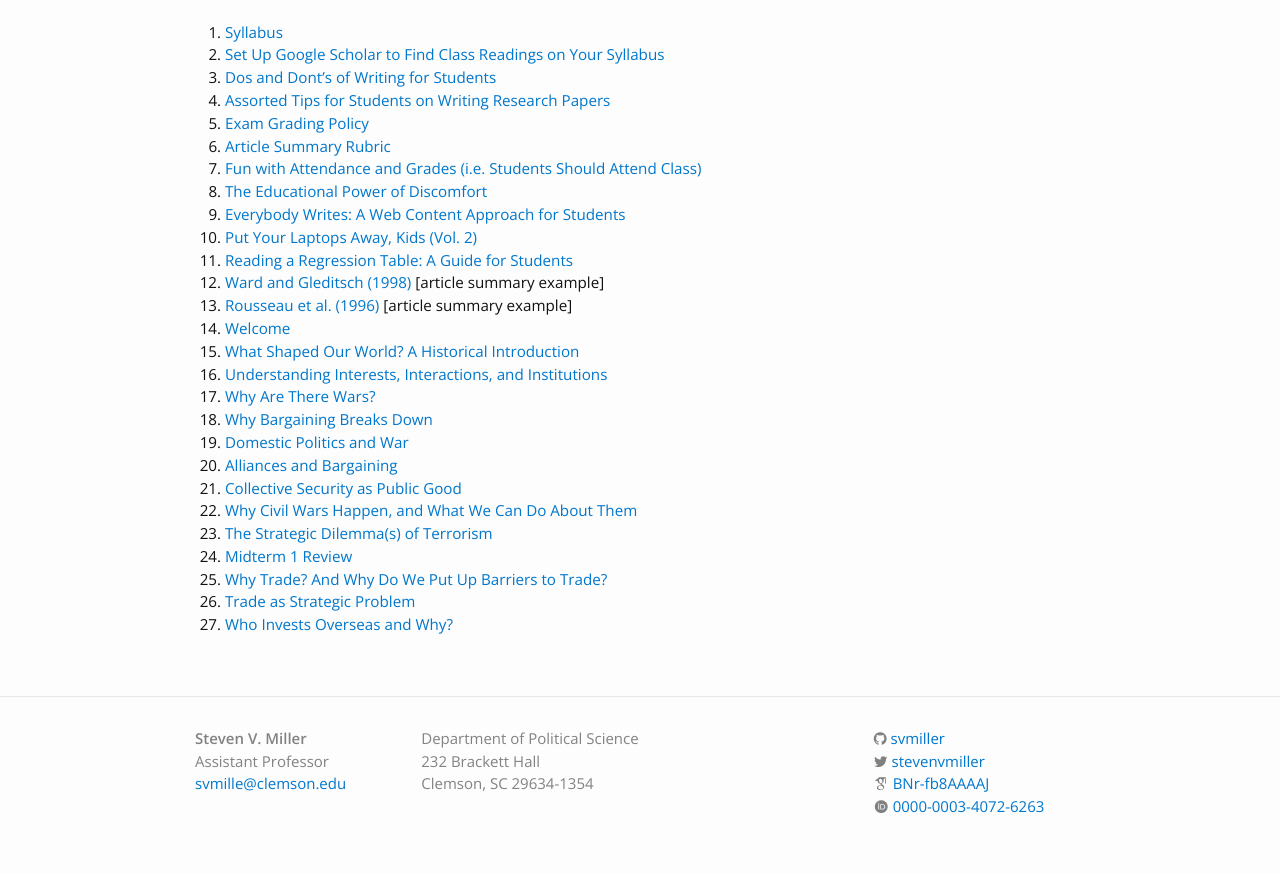
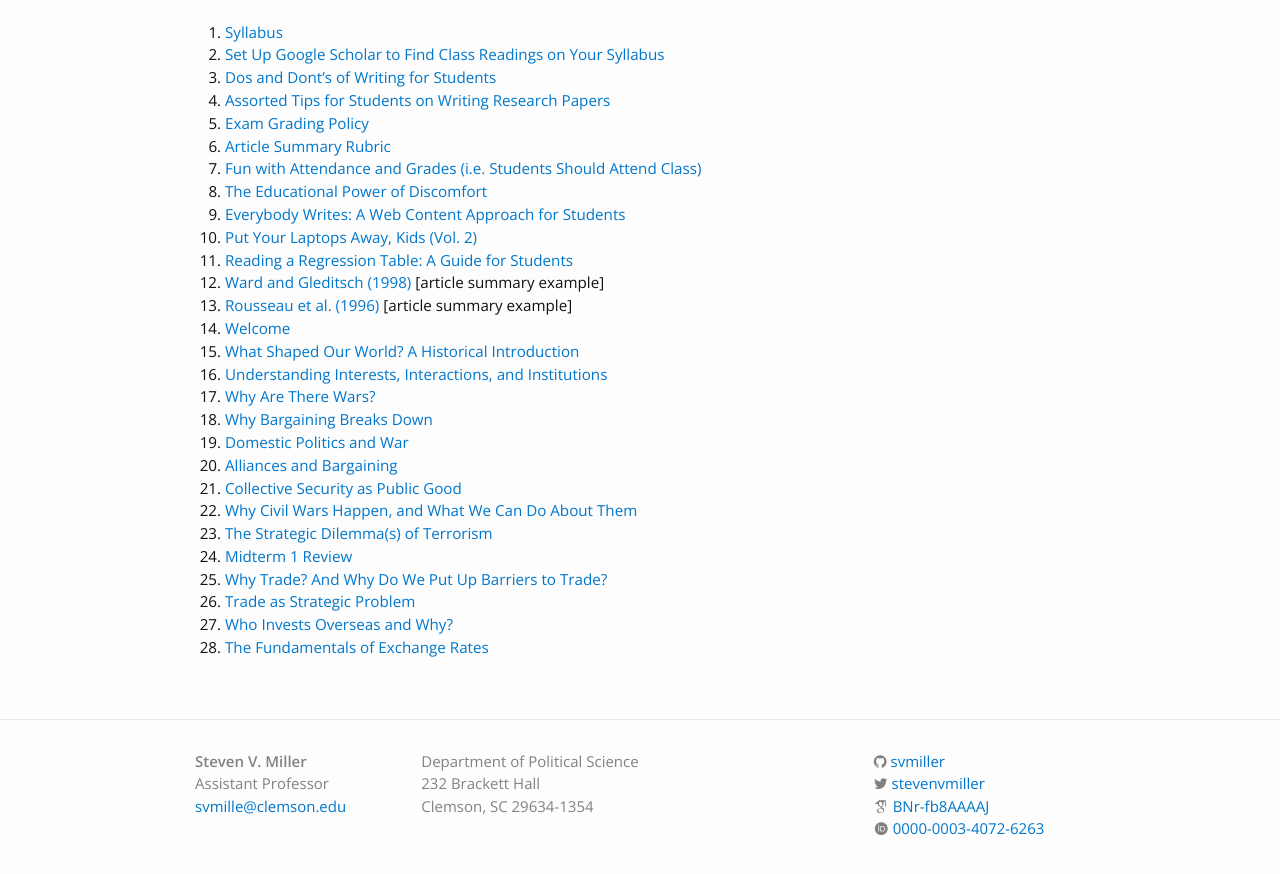
Before and after one commit to svmiller/svmiller.github.io, a Jekyll site: the page built from teaching/posc-1020.md, in a window 1280 px wide and 900 px high, scrolled down 812 px. Shown: the top 874 px of the window. Built offline with Jekyll 4.4.1, drawn with Linux system fonts in a browser that asks for light colours; nearby versions of some CDN libraries; some web fonts are replaced.

Commit message:
add lectures 03.13.2018

```diff
--- a/teaching/posc-1020.md
+++ b/teaching/posc-1020.md
@@ -37,7 +37,7 @@ This introductory-level course will survey several core topics in the study of i
 25. [Why Trade? And Why Do We Put Up Barriers to Trade?](https://www.dropbox.com/s/tvok1sotmvv5683/posc1020-lecture-trade-1.pdf?dl=0)
 26. [Trade as Strategic Problem](https://www.dropbox.com/s/eg9ub3aoontke5g/posc1020-lecture-trade-2.pdf?dl=0)
 27. [Who Invests Overseas and Why?](https://www.dropbox.com/s/h5geozg2sn4xs57/posc1020-lecture-finance-1.pdf?dl=0)
-
+28. [The Fundamentals of Exchange Rates](https://www.dropbox.com/s/7duojm1z99iti8h/posc1020-lecture-monetary-relations-1.pdf?dl=0)
 
 
 <!-- 14. [Welcome](https://www.dropbox.com/s/zlqai195eiv3chy/posc1020-lecture-welcome.pdf?dl=0)
```
Also changed, not shown: teaching/posc-3610.md (+1 -1 lines).
